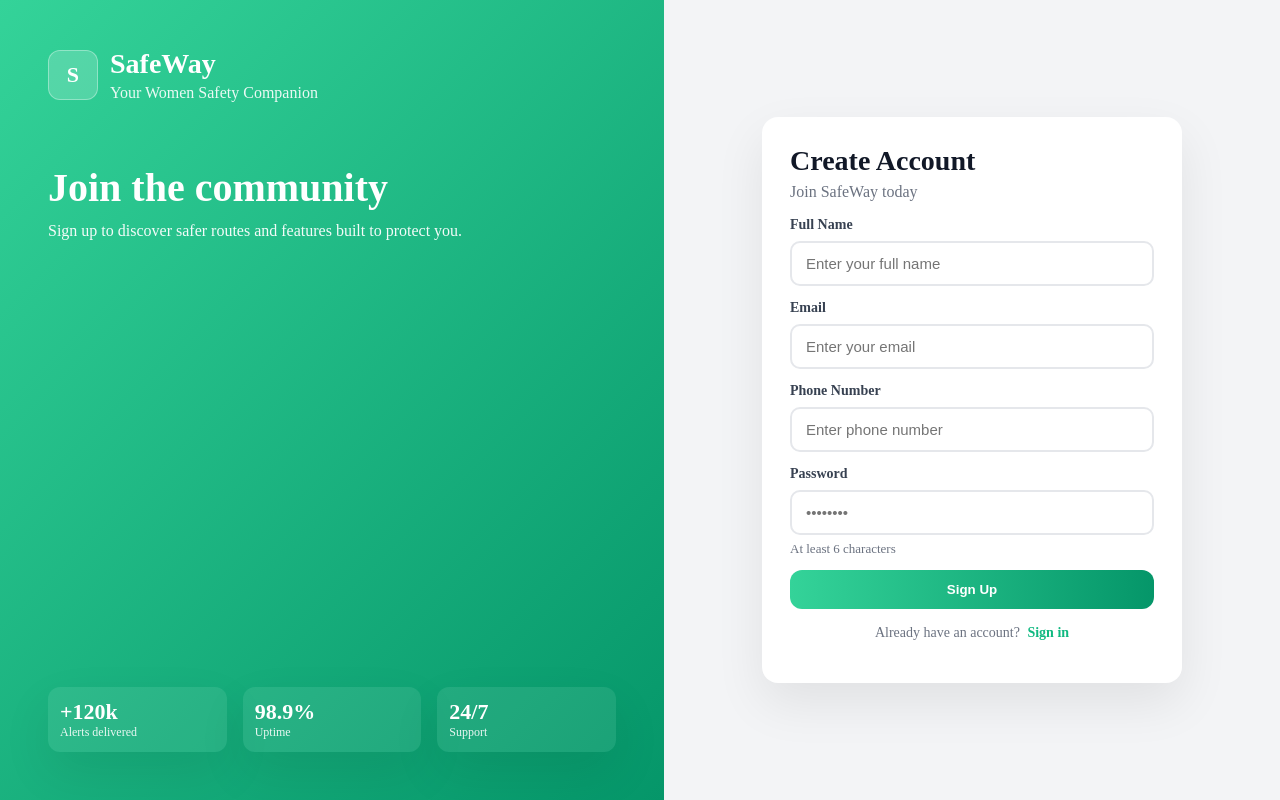
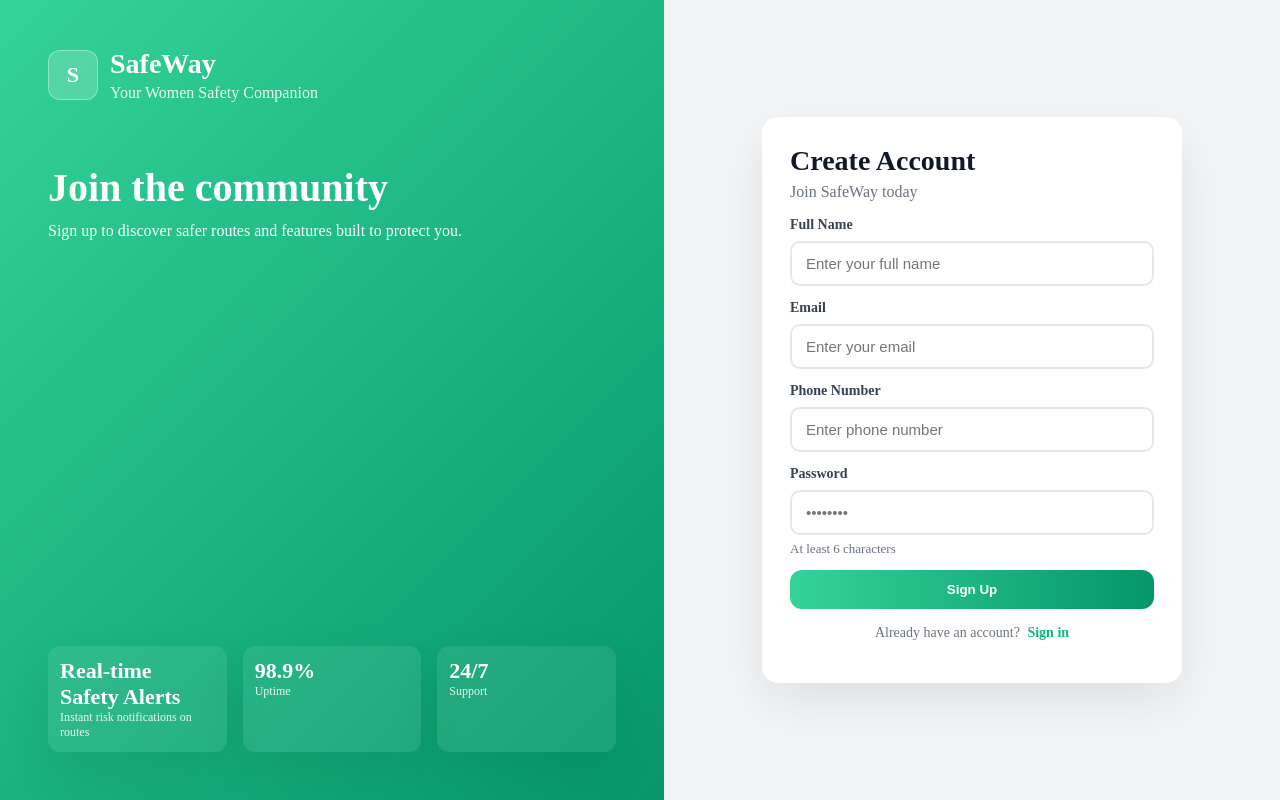
Before and after one commit to Pari0226/SafeWay, a React (Vite) app: page /register in a window 1280 px wide. Built offline with nearby package versions, Linux system fonts and the light colour scheme; no server answers.

Commit message:
Update: Replace fake metric with feature description on signup page

```diff
--- a/src/pages/Register.jsx
+++ b/src/pages/Register.jsx
@@ -146,8 +146,8 @@ const Register = () => {
         </div>
         <div style={{ display: 'grid', gridTemplateColumns: 'repeat(3,1fr)', gap: 16 }}>
           <div style={{ ...styles.card, background: 'rgba(255,255,255,0.08)', borderRadius: 12, padding: 12 }}>
-            <div style={{ fontSize: 22, fontWeight: 800 }}>+120k</div>
-            <div style={{ opacity: 0.9, fontSize: 12 }}>Alerts delivered</div>
+            <div style={{ fontSize: 22, fontWeight: 800 }}>Real-time Safety Alerts</div>
+            <div style={{ opacity: 0.9, fontSize: 12 }}>Instant risk notifications on routes</div>
           </div>
           <div style={{ ...styles.card, background: 'rgba(255,255,255,0.08)', borderRadius: 12, padding: 12 }}>
             <div style={{ fontSize: 22, fontWeight: 800 }}>98.9%</div>
```
